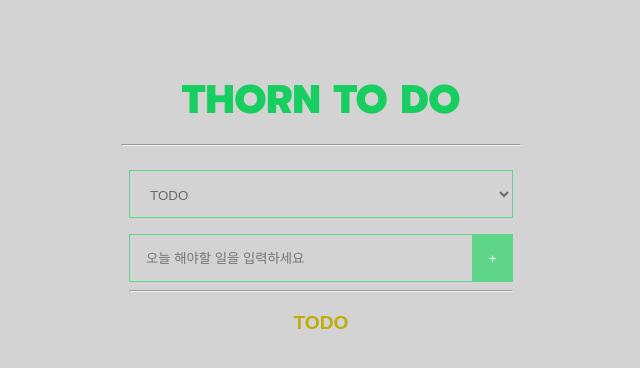
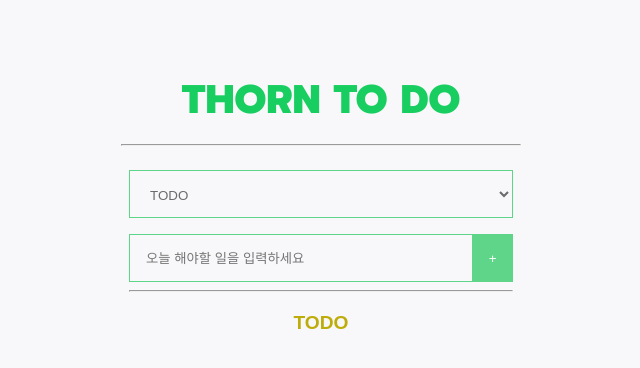
Before and after one commit to xowoony/thorn-to-do, a React (Create React App) app: page / in a window 1280 px wide. Shown: the top 368 px of the page, without its empty margins (319-959 px from the left). Built offline with nearby package versions, Linux system fonts and the light colour scheme.

Commit message:
버튼 hover시 수정

```diff
--- a/src/components/ToDo.tsx
+++ b/src/components/ToDo.tsx
@@ -40,7 +40,7 @@ const Button = styled.button`
   cursor: pointer;
   height: 100%;
   &:hover {
-    background-color: orange;
+    background-color: #ffa60054;
   }
 `;
 
--- a/src/theme.ts
+++ b/src/theme.ts
@@ -4,7 +4,7 @@ import { DefaultTheme } from "styled-components";
 // 이 테마들은 styled.d.ts 파일 속 속성들과 같아야 한다.
 // 작성해준 후 export 를 해준다.
 export const darkTheme: DefaultTheme = {
-  bgColor: "lightgrey",
+  bgColor: "#f8f8fa",
   textColor: "gray",
   accentColor: "rgb(255 187 0)",
   boxColor:  "#2b281b"
```
